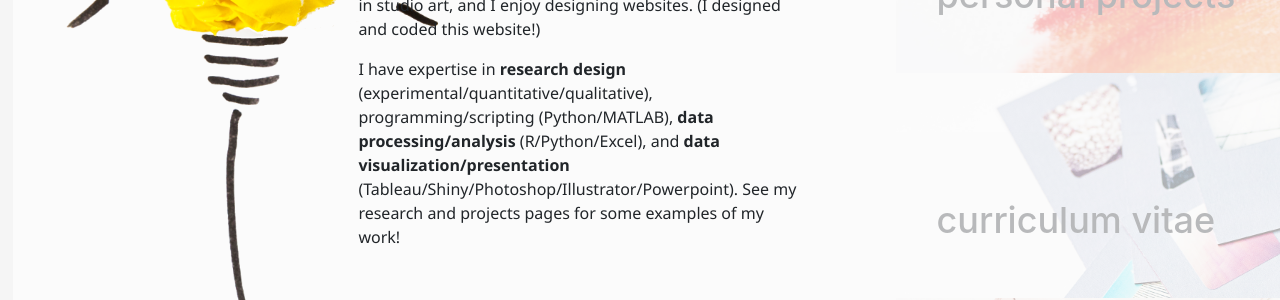
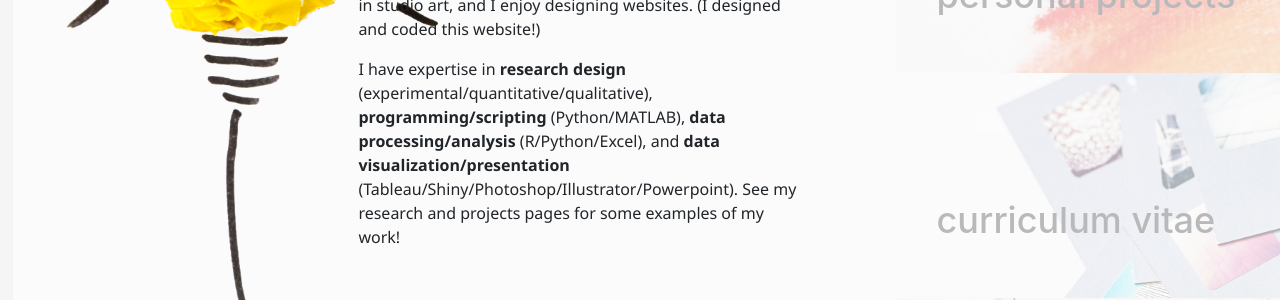
Before and after one commit to aesthetiffs/aesthetiffs.github.io, a Jekyll site: the page built from index.html, in a window 1280 px wide. Shown: the part 377-677 px from the top of the page. Built offline with Jekyll 4.4.1, drawn with Linux system fonts in a browser that asks for light colours; nearby versions of some CDN libraries.

Commit message:
fixed bolding

```diff
--- a/index.html
+++ b/index.html
@@ -21,7 +21,7 @@ title: home
 				</p>
 
 				<p class="me2">
-				I have expertise in <b>research design</b> (experimental/quantitative/qualitative), programming/scripting (Python/MATLAB), <b>data processing/analysis</b> (R/Python/Excel), and <b>data visualization/presentation</b> (Tableau/Shiny/Photoshop/Illustrator/Powerpoint). See my research and projects pages for some examples of my work!
+				I have expertise in <b>research design</b> (experimental/quantitative/qualitative), <b>programming/scripting</b> (Python/MATLAB), <b>data processing/analysis</b> (R/Python/Excel), and <b>data visualization/presentation</b> (Tableau/Shiny/Photoshop/Illustrator/Powerpoint). See my research and projects pages for some examples of my work!
 				</p>
 
 			</div>
```
